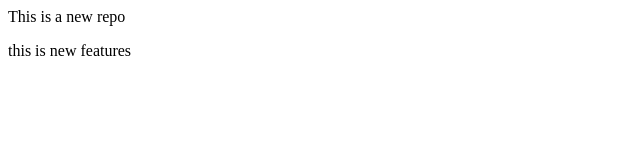
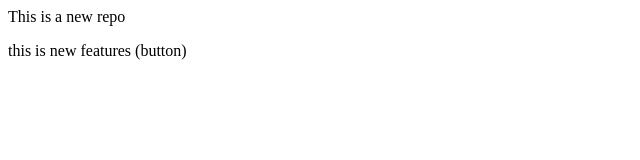
Before and after one commit to Dumeshwari/Localrepo, a plain HTML site: page index.html in a window 1280 px wide. Shown: the full height of the page, 0-640 px from the left. Drawn offline with Linux system fonts and the light colour scheme.

Commit message:
Add buttton

```diff
--- a/index.html
+++ b/index.html
@@ -2,5 +2,5 @@
     This is a new repo
 </p>
 <p>
-    this is new features
+    this is new features (button)
 </p>
```
